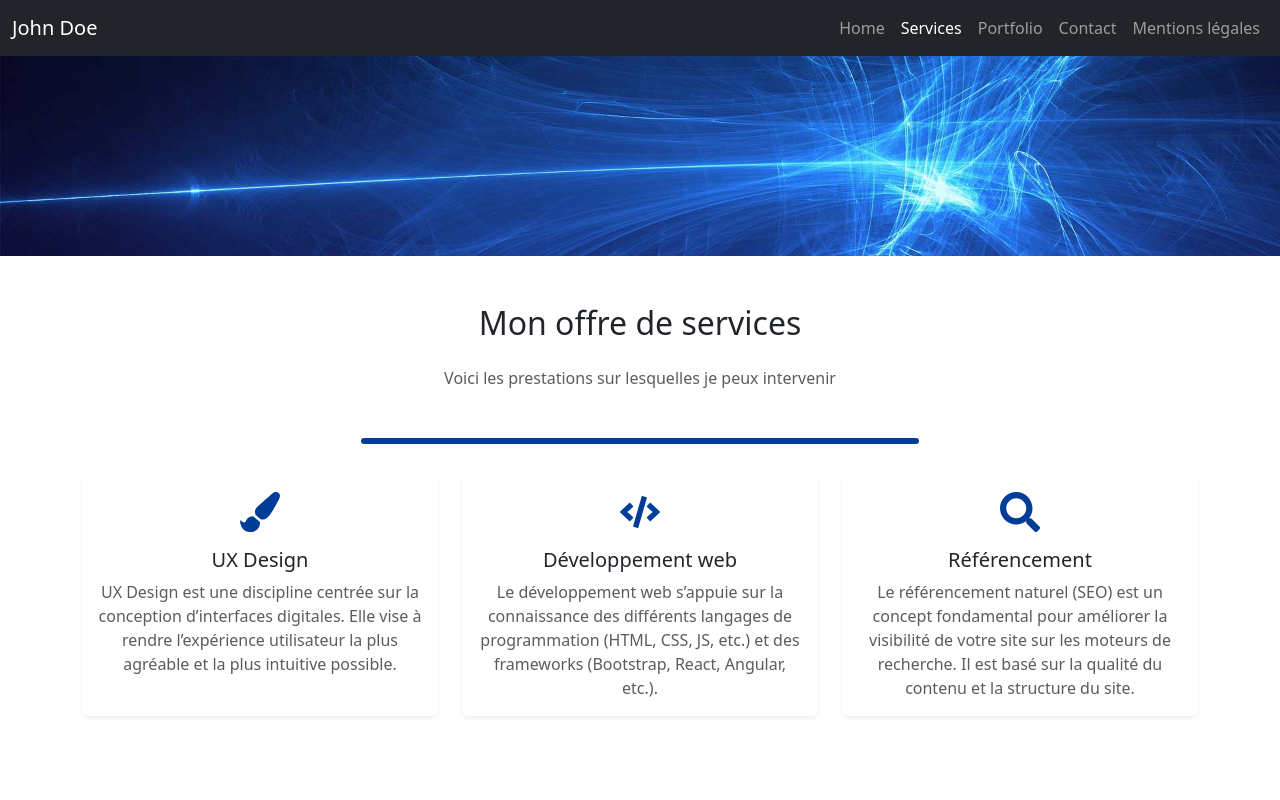
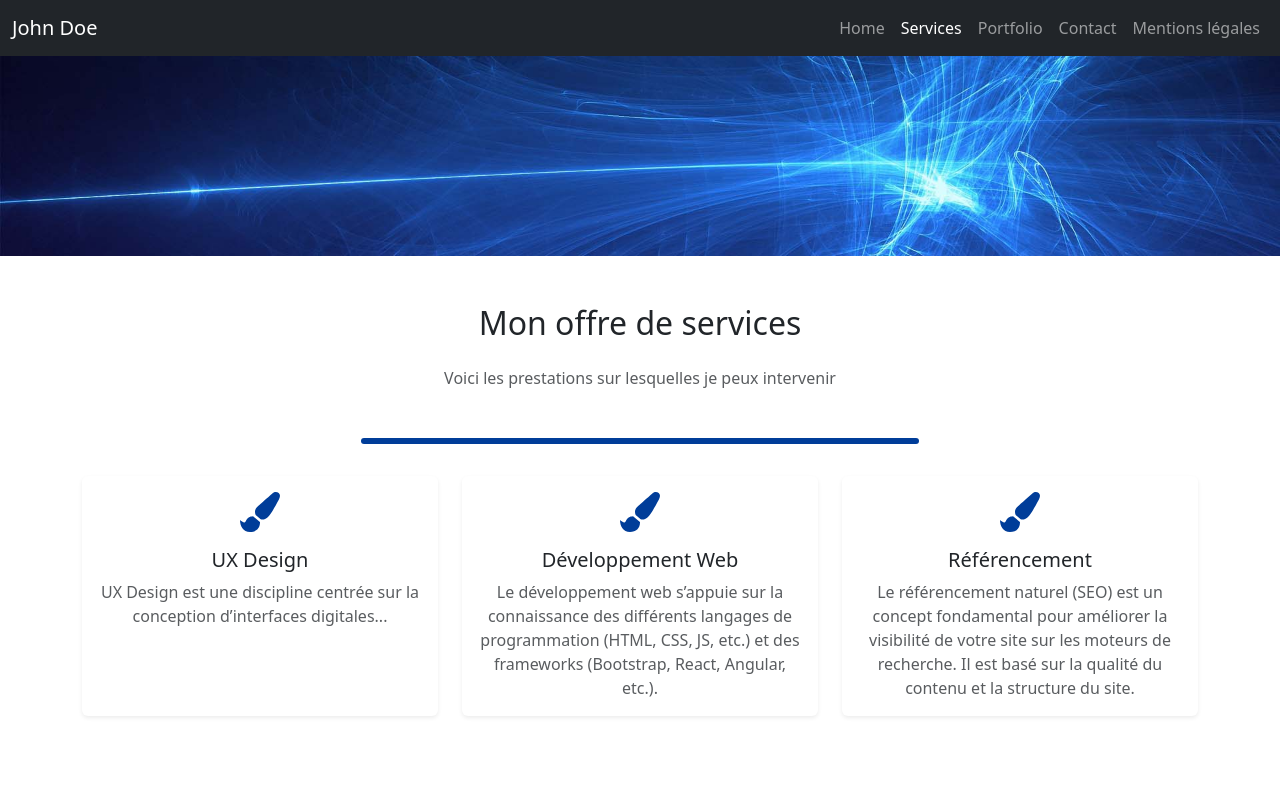
Before and after one commit to JuanitoAcevedo/Portfolio---John-Doe, a React app: page /services in a window 1280 px wide. Shown: the top 800 px of the page. Built offline with nearby package versions, Linux system fonts and the light colour scheme; the HTML template or start-up script is replaced by a standard one.

Commit message:
add specification

```diff
--- a/src/App.js
+++ b/src/App.js
@@ -8,9 +8,11 @@ import Services from './pages/Services';
 import Portfolio from './pages/Portfolio';
 import Contact from './pages/Contact';
 import MentionsLegales from './pages/MentionsLegales';
+import { HelmetProvider } from 'react-helmet-async';
 
 function App() {
   return (
+    <HelmetProvider>
       <Router>
         <NavigationBar />
         <Routes>
@@ -22,6 +24,7 @@ function App() {
         </Routes>
         <Footer />
       </Router>
+    </HelmetProvider>
    );
 }
 
--- /dev/null
+++ b/src/components/PortfolioCard.css
@@ -0,0 +1,10 @@
+.portfolio-card {
+  transition: transform 0.3s ease, box-shadow 0.3s ease, background-color 0.3s ease;
+  background-color: #ffffff;
+}
+
+.portfolio-card:hover {
+  transform: translateY(-5px);
+  box-shadow: 0 6px 16px rgba(0,0,0,0.15);
+  background-color: var(--hover-bg);
+}
--- /dev/null
+++ b/src/components/PortfolioCard.js
@@ -0,0 +1,22 @@
+import React from 'react';
+import { Card, Button } from 'react-bootstrap';
+import './PortfolioCard.css';
+
+const PortfolioCard = ({ title, description, tech, image, link, hoverColor }) => {
+  return (
+    <Card
+      className="portfolio-card h-100 border-0 shadow-sm text-center"
+      style={{ '--hover-bg': hoverColor || '#f9f9f9' }}
+    >
+      <Card.Img variant="top" src={image} alt={title} />
+      <Card.Body>
+        <Card.Title>{title}</Card.Title>
+        <Card.Text>{description}</Card.Text>
+        <Card.Text className="text-muted"><em>{tech}</em></Card.Text>
+        <Button variant="primary" href={link} target="_blank">Voir le site</Button>
+      </Card.Body>
+    </Card>
+  );
+};
+
+export default PortfolioCard;
--- /dev/null
+++ b/src/components/ServiceCard.css
@@ -0,0 +1,9 @@
+.service-card {
+  transition: transform 0.3s ease, box-shadow 0.3s ease;
+}
+
+.service-card:hover {
+  transform: translateY(-5px); /* petit effet de relief */
+  box-shadow: 0 6px 16px rgba(0,0,0,0.15); /* ombre légère */
+  background-color: #efefef;
+}
--- /dev/null
+++ b/src/components/ServiceCard.js
@@ -0,0 +1,18 @@
+// ServiceCard.js
+import React from 'react';
+import { Card } from 'react-bootstrap';
+import './ServiceCard.css';
+
+const ServiceCard = ({ title, description, icon }) => {
+  return (
+    <Card className="service-card h-100 border-0 shadow-sm text-center">
+      <Card.Body>
+        {icon && <div className="mb-3">{icon}</div>}
+        <Card.Title>{title}</Card.Title>
+        <Card.Text className="text-muted">{description}</Card.Text>
+      </Card.Body>
+    </Card>
+  );
+};
+
+export default ServiceCard;
--- a/src/pages/MentionsLegales.js
+++ b/src/pages/MentionsLegales.js
@@ -1,10 +1,16 @@
 import React from 'react';
 import { Container, Accordion } from 'react-bootstrap';
 import BlueDivider from '../components/BlueDivider';
+import { Helmet } from 'react-helmet-async';
+
 
 const MentionsLegales = () => {
   return (
     <Container className="py-5">
+      <Helmet>
+        <meta name="robots" content="noindex, nofollow" />
+        <title>Mentions légales</title>
+      </Helmet>
       <h2 className="text-center mb-4">Mentions légales</h2>
       <BlueDivider centered width='50%' />
 
@@ -36,13 +42,21 @@ const MentionsLegales = () => {
         <Accordion.Item eventKey="2">
           <Accordion.Header>Crédits</Accordion.Header>
           <Accordion.Body>
-            Ce site a été réalisé par John Doe, étudiant de Cauffrie Expérience de formation.<br /><br />
-            Les images utilisées sur ce site sont issues des sites suivants et sont libres de droit :
-            <ul>
-              <li>Pixabay</li>
-              <li>Pexels</li>
-            </ul>
-            La favico de ce site a été créée sur le site John Doe Icon Maker avec l'option « Polices ».
+           <p>Ce site a été réalisé par John Doe, étudiant au&nbsp;
+              <a href= "https://www.centre-europeen-formation.fr" target= "_blank" rel= "noopener noreferrer">
+                Centre Européen de Formation
+              </a>
+            </p>
+
+            <p>
+              Les images utilisées sur ce site sont libre de droits et ont été obtenues sur le site&nbsp;
+               <a href='https://pixabaycom' target='_blank' rel='noopener noreferrer'>Pixabay</a>
+            </p>
+            <p>
+               La favicon de ce site a été créée sur le site&nbsp;
+               <a href='https://www.flaticon.com/fr/' target='_blank' rel='noopener noreferrer'>John Doe Icon Maker avec l'option « Polices »</a>
+            </p>
+
           </Accordion.Body>
         </Accordion.Item>
       </Accordion>
--- a/src/pages/Portfolio.js
+++ b/src/pages/Portfolio.js
@@ -1,6 +1,7 @@
 import React from 'react';
 import { Container, Row, Col, Card, Button } from 'react-bootstrap';
 import BlueDivider from '../components/BlueDivider';
+import PortfolioCard from '../components/PortfolioCard';
 
 const projects = [
   {
@@ -8,42 +9,48 @@ const projects = [
     description: 'Site de vente de produits frais en ligne',
     tech: 'Site réalisé avec PHP et MySQL',
     image: '/images/fresh-food.jpg',
-    link: '#'
+    link: '#',
+    hoverColor: "#efefef",
   },
   {
     title: 'Restaurant Akira',
     description: 'Site de vente de produits frais en ligne',
     tech: 'Site réalisé avec WordPress',
     image: '/images/restaurant-japonais.jpg',
-    link: '#'
+    link: '#',
+    hoverColor: "#efefef",
   },
   {
     title: 'Espace bien-être',
     description: 'Site de vente de produits frais en ligne',
     tech: 'Site réalisé avec LARAVEL',
     image: '/images/espace-bien-etre.jpg',
-    link: '#'
+    link: '#',
+    hoverColor: "#efefef",
   },
   {
     title: 'SEO',
     description: 'Amélioration du référencement d’un site e-commerce',
     tech: 'Utilisation des outils SEO',
     image: '/images/seo.jpg',
-    link: '#'
+    link: '#',
+    hoverColor: "#efefef",
   },
   {
     title: 'Création d’une API',
     description: 'Création d’une API RESTFUL publique',
     tech: 'PHP - SYMFONY',
     image: '/images/coder.jpg',
-    link: '#'
+    link: '#',
+    hoverColor: "#efefef",
   },
   {
     title: 'Maquette d’un site web',
     description: 'Création du prototype d’un site',
     tech: 'Réalisé avec FIGMA',
     image: '/images/screens.jpg',
-    link: '#'
+    link: '#',
+    hoverColor: "#efefef",
   }
 ];
 
@@ -57,15 +64,7 @@ const Portfolio = () => {
       <Row className="g-4 mt-4">
         {projects.map((project, index) => (
           <Col xs={12} md={6} lg={4} key={index}>
-            <Card className="h-100 shadow-sm border-0">
-              <Card.Img variant="top" src={project.image} alt={project.title} />
-              <Card.Body>
-                <Card.Title>{project.title}</Card.Title>
-                <Card.Text>{project.description}</Card.Text>
-                <Card.Text className="text-muted"><em>{project.tech}</em></Card.Text>
-                <Button variant="primary" href={project.link} target="_blank">Voir le site</Button>
-              </Card.Body>
-            </Card>
+            <PortfolioCard {...project} />
           </Col>
         ))}
       </Row>
--- a/src/pages/Services.js
+++ b/src/pages/Services.js
@@ -3,6 +3,7 @@ import { Container, Row, Col, Card } from 'react-bootstrap';
 import { FaPaintBrush, FaCode, FaSearch } from 'react-icons/fa';
 import headerImage from '../assets/images/banner.jpg';
 import BlueDivider from '../components/BlueDivider';
+import ServiceCard from '../components/ServiceCard';
 
 const Services = () => {
   return (
@@ -29,39 +30,27 @@ const Services = () => {
 
         <Row className="g-4">
           <Col xs={12} md={4}>
-            <Card className="h-100 border-0 shadow-sm text-center">
-              <Card.Body>
-                <FaPaintBrush size={40} color="#003d99" className="mb-3" />
-                <Card.Title>UX Design</Card.Title>
-                <Card.Text className="text-muted">
-                  UX Design est une discipline centrée sur la conception d’interfaces digitales. Elle vise à rendre l’expérience utilisateur la plus agréable et la plus intuitive possible.
-                </Card.Text>
-              </Card.Body>
-            </Card>
+            <ServiceCard
+              title="UX Design"
+              description="UX Design est une discipline centrée sur la conception d’interfaces digitales..."
+              icon={<FaPaintBrush size={40} color="#003d99" />}
+            />
           </Col>
 
           <Col xs={12} md={4}>
-            <Card className="h-100 border-0 shadow-sm text-center">
-              <Card.Body>
-                <FaCode size={40} color="#003d99" className="mb-3" />
-                <Card.Title>Développement web</Card.Title>
-                <Card.Text className="text-muted">
-                  Le développement web s’appuie sur la connaissance des différents langages de programmation (HTML, CSS, JS, etc.) et des frameworks (Bootstrap, React, Angular, etc.).
-                </Card.Text>
-              </Card.Body>
-            </Card>
+          <ServiceCard
+              title="Développement Web"
+              description="Le développement web s’appuie sur la connaissance des différents langages de programmation (HTML, CSS, JS, etc.) et des frameworks (Bootstrap, React, Angular, etc.)."
+              icon={<FaPaintBrush size={40} color="#003d99" />}
+            />
           </Col>
 
           <Col xs={12} md={4}>
-            <Card className="h-100 border-0 shadow-sm text-center">
-              <Card.Body>
-                <FaSearch size={40} color="#003d99" className="mb-3" />
-                <Card.Title>Référencement</Card.Title>
-                <Card.Text className="text-muted">
-                  Le référencement naturel (SEO) est un concept fondamental pour améliorer la visibilité de votre site sur les moteurs de recherche. Il est basé sur la qualité du contenu et la structure du site.
-                </Card.Text>
-              </Card.Body>
-            </Card>
+           <ServiceCard
+              title="Référencement"
+              description="Le référencement naturel (SEO) est un concept fondamental pour améliorer la visibilité de votre site sur les moteurs de recherche. Il est basé sur la qualité du contenu et la structure du site."
+              icon={<FaPaintBrush size={40} color="#003d99" />}
+            />
           </Col>
         </Row>
       </Container>
```
Lines whose indentation alone changed are shown as unchanged.
